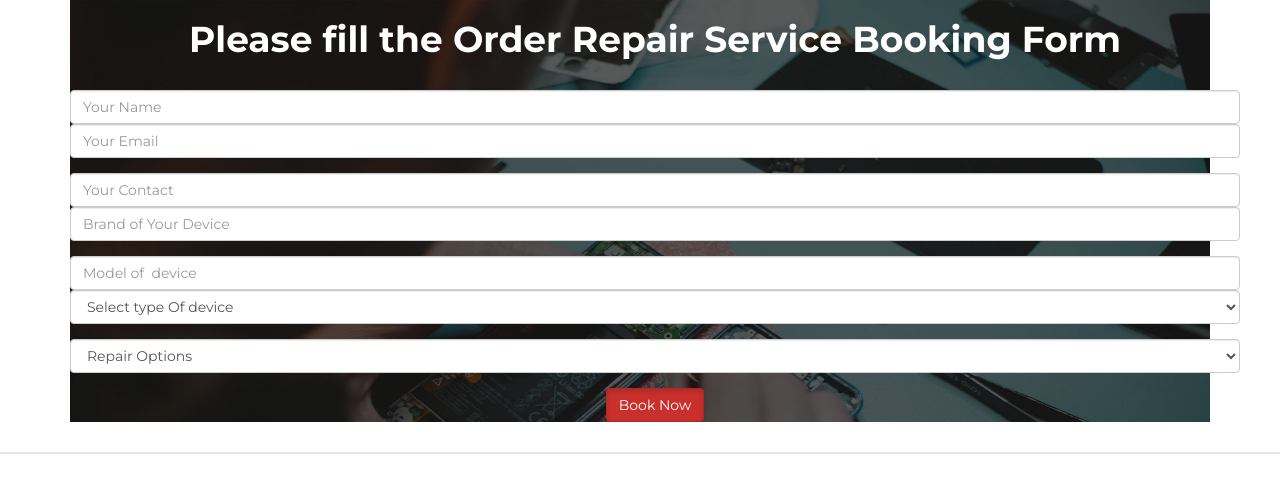
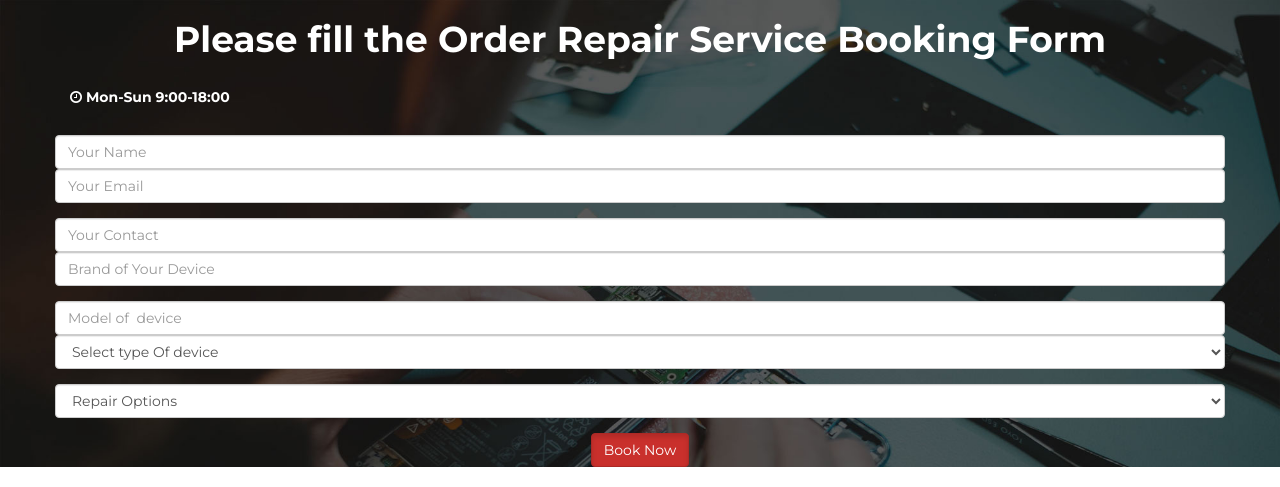
Before and after one commit to avinashd3/tngtech, a Django app: page /online-booking/1/ in a window 1280 px wide. Shown: the part 207-694 px from the top of the page. Run offline with Django 3.2, Linux system fonts and the light colour scheme; some libraries are stand-ins or nearby versions.

Commit message:
changed online booking page

```diff
--- a/prod/templates/prod/online-booking.html
+++ b/prod/templates/prod/online-booking.html
@@ -9,12 +9,15 @@
         }
     </style>
 {% endblock %}
-{% block content %}
+{% block secheku %}
 <div class="booking">
     <section>
         <div class="container">
             <div class="section-title text-center">
                 <h1 style="color:#fff; margin-top:20px;margin-bottom:10px;">Please fill the Order Repair Service Booking Form</h1>
+            </div>
+            <div class="section-title">
+                <h5 style="color:#fff;margin-bottom:10px;"><i class="fa fa-clock-o  pb-4"></i> Mon-Sun 9:00-18:00</h5>
             </div>
 
             <form method="POST" role="form" id="order-form">
```
